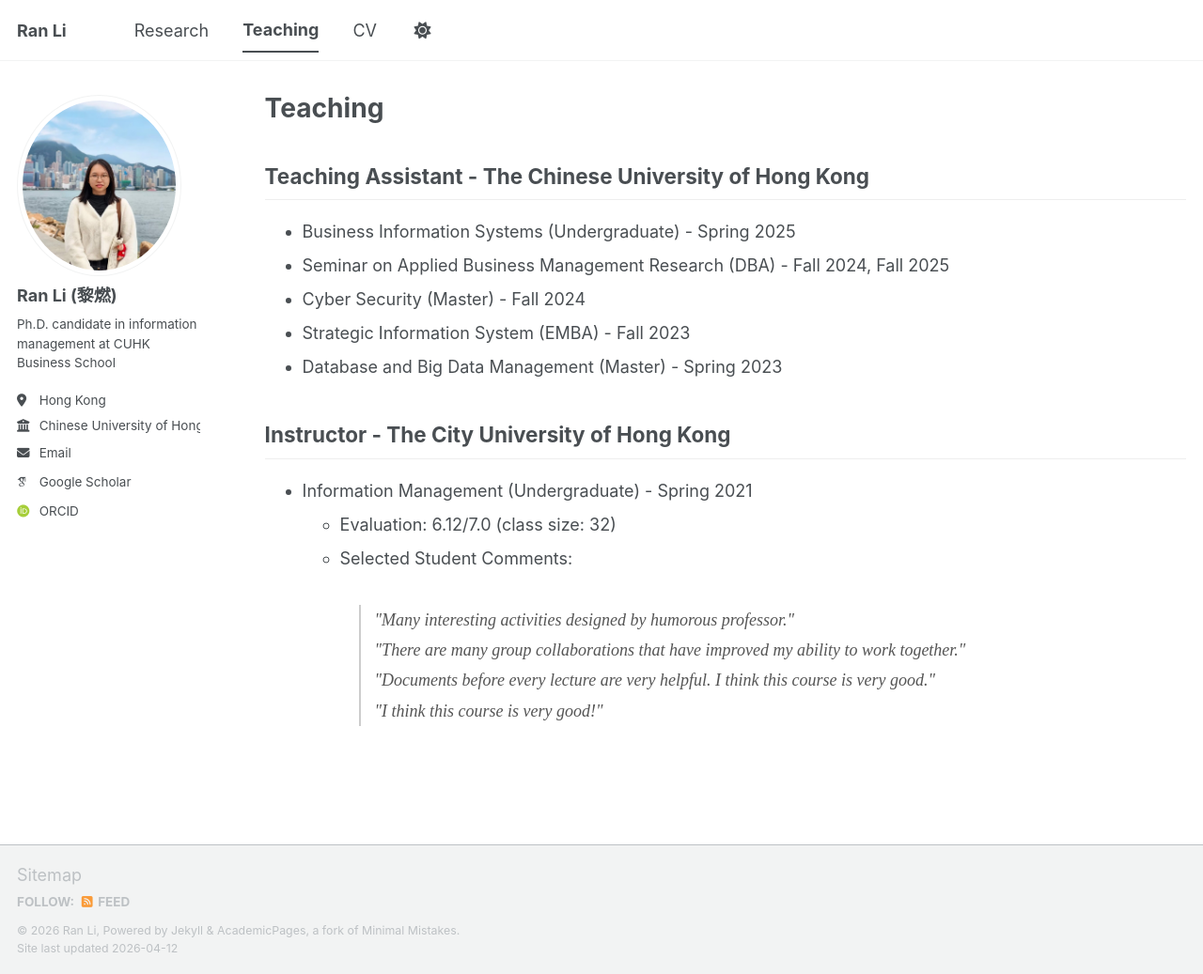
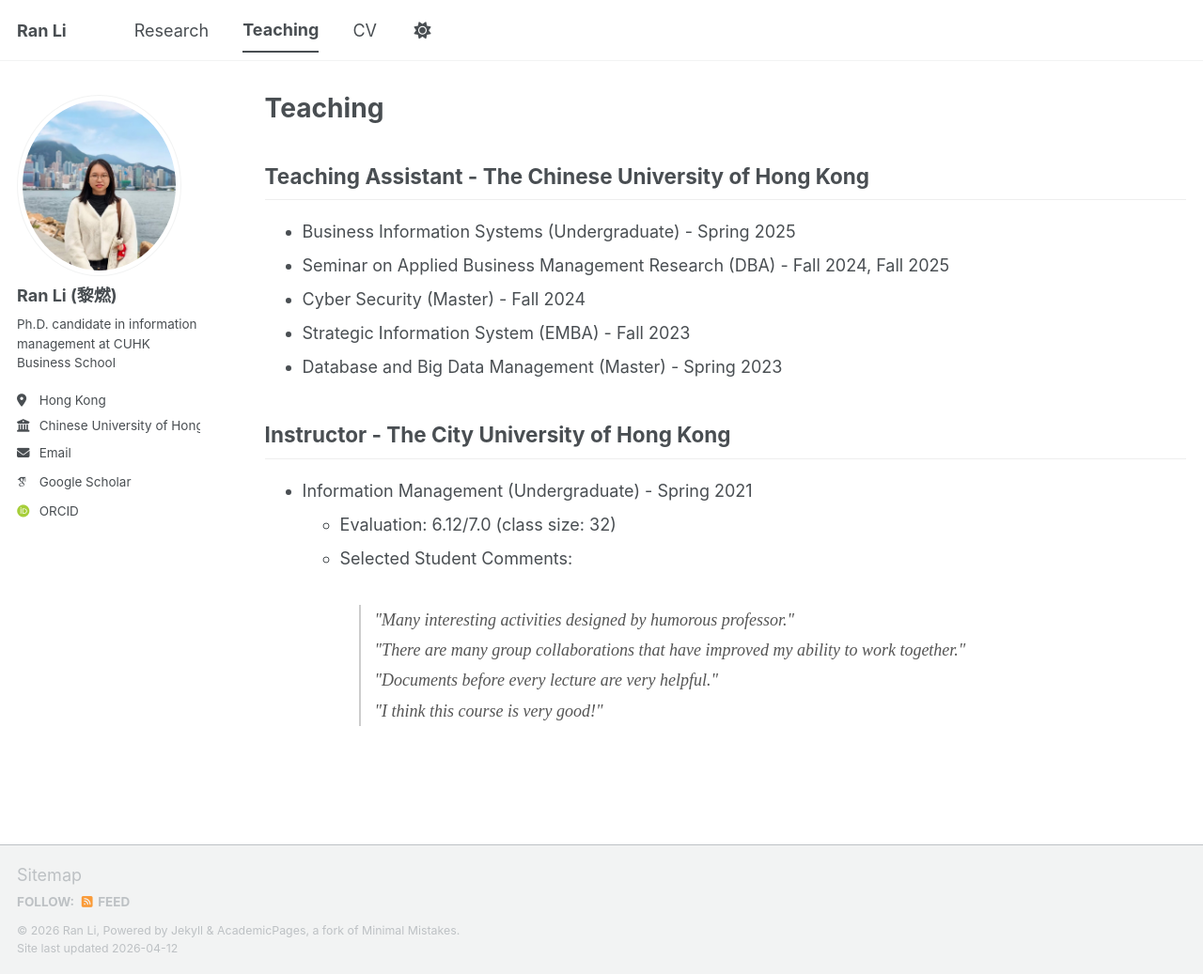
Before and after one commit to elaine-ran-li/elaine-ran-li.github.io, a Jekyll site: the page built from _pages/teaching.html, in a window 1280 px wide and 1037 px high. Shown: the whole window at 94% size. Built offline with Jekyll 4.4.1, drawn with Linux system fonts in a browser that asks for light colours; some web fonts are replaced; a script bundle is joined from its source files by our own code; library files that are not in the unit come from our copies.

Commit message:
Update teaching.html

```diff
--- a/_pages/teaching.html
+++ b/_pages/teaching.html
@@ -33,7 +33,7 @@
         <blockquote style="border-left: 2px solid #ccc; margin-left: 20px; padding-left: 15px; color: #555; font-family: 'Times New Roman', serif; font-style: italic; line-height: 1.8;">
           "Many interesting activities designed by humorous professor."<br>
           "There are many group collaborations that have improved my ability to work together."<br>
-          "Documents before every lecture are very helpful. I think this course is very good."<br>
+          "Documents before every lecture are very helpful."<br>
           "I think this course is very good!"
         </blockquote>
       </li>
```
